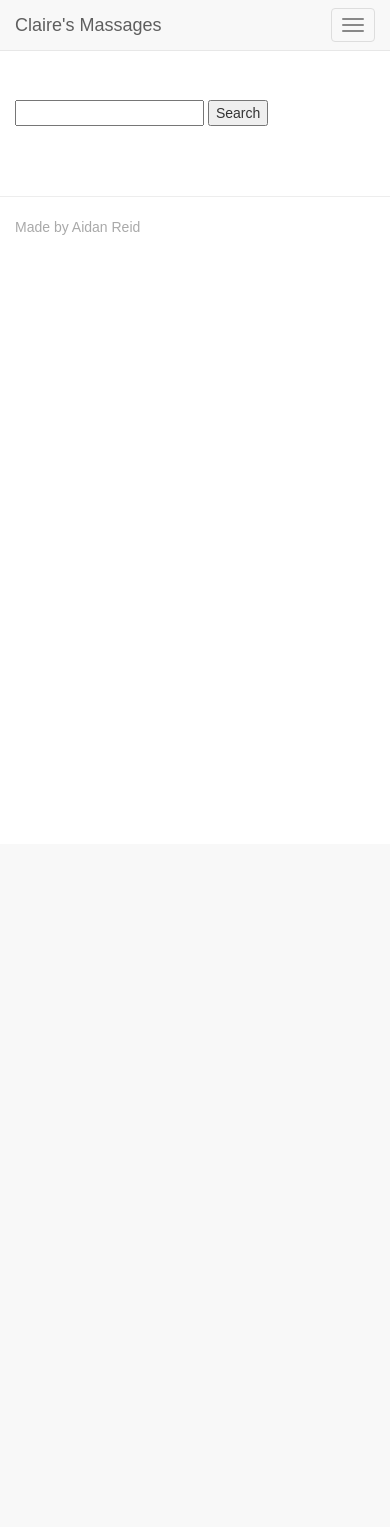
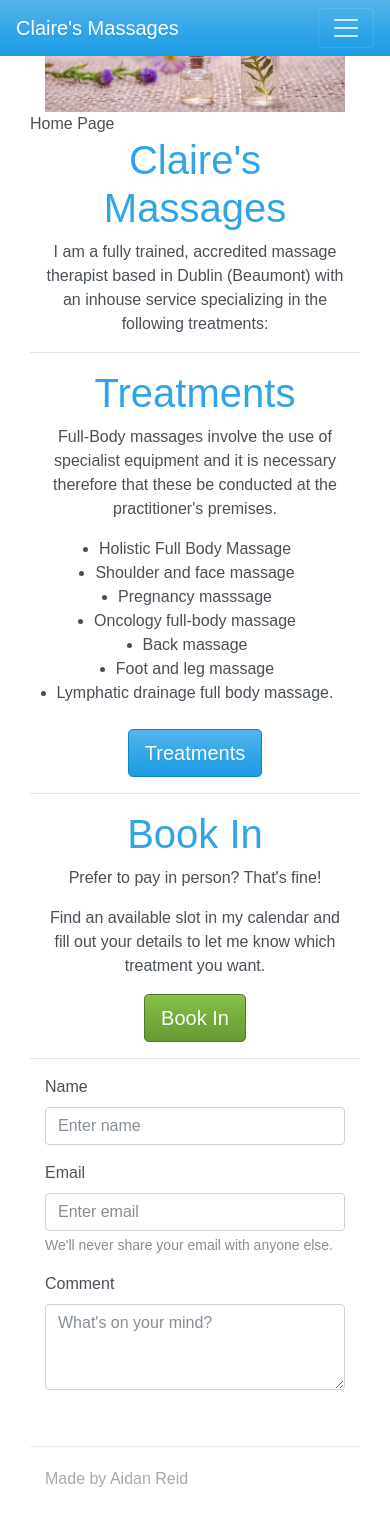
Before and after one commit to AidanJReid/claire, a Django app: page / in a window 390 px wide. Before the commit the page ends 235 px from the top, so only its background shows below. Run offline with Django 3.2, Linux system fonts and the light colour scheme; data that the repository does not hold is empty; some libraries are stand-ins or nearby versions.

Commit message:
Created and separated home page from product page, added index content w form (not working). Responsive image in header. Using latest bootstrap, jQuery et al

```diff
--- a/accounts/templates/index.html
+++ b/accounts/templates/index.html
@@ -1,4 +1,57 @@
 {% extends 'base.html' %}
+
+{% block content %}
+<div class="container">
+    <h1 class="text-center">Claire's Massages</h1>
+        <p class="text-center">I am a fully trained, accredited massage therapist based in Dublin (Beaumont) with an inhouse service specializing in the following treatments:</p>
+</div>
+<hr>
+<div class="container">
+    <h1 class="text-center">Treatments</h1>
+        <p class="text-center">Full-Body massages involve the use of specialist equipment and it is necessary therefore that these be conducted at the practitioner's premises.</p>
+        <ul class="list-group align-items-center">
+            <li>Holistic Full Body Massage</li>
+            <li>Shoulder and face massage</li>
+            <li>Pregnancy masssage</li>
+            <li>Oncology full-body massage</li>
+            <li>Back massage</li>
+            <li>Foot and leg massage</li>
+            <li>Lymphatic drainage full body massage.</li>
+        </ul>
+        <br>
+        <div class="text-center"><a href="{% url 'products' %}"" class="btn btn-primary btn-lg active" role="button" aria-pressed="true">Treatments</a>
+        </div>
+</div>
+<hr>
+<div class="container">
+    <h1 class="text-center">Book In</h1>
+        <p class="text-center">Prefer to pay in person? That's fine!</p>
+        <p class="text-center">Find an available slot in my calendar and fill out your details to let me know which treatment you want.</p>
+        <div class="d-flex justify-content-center"><a href="{% url 'products' %}"" class="btn btn-success btn-lg active" role="button" aria-pressed="true">Book In</a>
+        </div>
+</div>
+<hr>
+<div class="container">
+<form>
+  <fieldset>
+    <div class="form-group">
+      <label for="staticEmail">Name</label>
+        <input type="text" class="form-control" placeholder="Enter name">
+    </div>
+    <div class="form-group">
+      <label for="exampleInputEmail1">Email</label>
+      <input type="email" class="form-control" aria-describedby="emailHelp" placeholder="Enter email">
+      <small id="emailHelp" class="form-text text-muted">We'll never share your email with anyone else.</small>
+    </div>
+    <div class="form-group">
+        <label for="exampleInputEmail1">Comment</label>
+      <textarea class="form-control" id="exampleTextarea" rows="3" placeholder="What's on your mind?"></textarea>
+    </div>
+    </fieldset>
+</form>
+</div>
+
+{% endblock %}
 
 {% block page_title %}Home Page{% endblock %}
 
--- a/accounts/templates/profile.html
+++ b/accounts/templates/profile.html
@@ -2,8 +2,6 @@
 
 {% block page_title %}{{ user }}'s Profile{% endblock %}
 
-{% block page_heading %}{{ user }}'s Profile{% endblock %}
-
 {% block content %}
 <p>{{ profile.email }}</p>
 {% endblock %}
--- a/accounts/urls.py
+++ b/accounts/urls.py
@@ -7,5 +7,6 @@ urlpatterns = [
     url(r'^login/', login, name="login"),
     url(r'^register/', registration, name="register"),
     url(r'^profile/', user_profile, name="profile"),
-    url(r'^password-reset/', include(url_reset))
+    url(r'^password-reset/', include(url_reset)),
+    url(r'', index, name="index")
 ]
--- a/ecommerce/urls.py
+++ b/ecommerce/urls.py
@@ -16,6 +16,7 @@ Including another URLconf
 from django.conf.urls import url, include
 from django.contrib import admin
 from accounts import urls as urls_accounts
+from accounts.views import index
 from products import urls as urls_products
 from cart import urls as urls_cart
 from search import urls as urls_search
@@ -26,11 +27,12 @@ from .settings import MEDIA_ROOT
 
 urlpatterns = [
     url(r'^admin/', admin.site.urls),
-    url(r'^$', all_products, name='index'),
+    url(r'^products/', all_products, name='products'),
     url(r'^accounts/', include(urls_accounts)),
     url(r'^products/', include(urls_products)),
     url(r'^cart/', include(urls_cart)),
     url(r'^checkout/', include(urls_checkout)),
     url(r'^search/', include(urls_search)),
+    url(r'', index, name="home"),
     url(r'^media/(?P<path>.*)$', static.serve,{'document_root': MEDIA_ROOT})
 ]
--- a/products/templates/products.html
+++ b/products/templates/products.html
@@ -1,5 +1,23 @@
 {% extends 'base.html' %}
-
+{% if messages %}
+    <div class="container-fluid">
+        <div class="alert alert-success">
+            <div class="messages">
+                {% for message in messages %}
+                    {{ message }}
+                {% endfor %}
+            </div>
+        </div>
+    </div>
+    {% endif %}
+    <div class="container-fluid">
+        <div class="display">
+            <form action="{% url 'search' %}" method="get">
+                <input type="text" name="q"></input>
+                <button type="submit">Search</button>
+            </form>
+        </div>
+    </div>
 {% block content %}
 <div class="row row-flex">
     {% for product in products %}
--- a/static/css/style.css
+++ b/static/css/style.css
@@ -1,13 +1,6 @@
 body {
     font-family: Arial;
-    padding-top: 100px;
 }
-
-/* .heads {
-    min-height: 200px !important;
-    height: auto !important;
-    width: 100% !important;
-} */
 
 footer {
     margin-top: 40px;
--- a/templates/base.html
+++ b/templates/base.html
@@ -6,39 +6,45 @@
     <meta name="viewport" content="width=device-width, initial-scale=1.0">
     <meta http-equiv="X-UA-Compatible" content="ie=edge">
     <title>Claire's Massages</title>
-    <link rel="stylesheet" href="https://cdnjs.cloudflare.com/ajax/libs/bootswatch/3.3.7/cerulean/bootstrap.min.css">
+    <link rel="stylesheet" href="https://bootswatch.com/4/cerulean/bootstrap.min.css">
     <link rel="stylesheet" href="https://stackpath.bootstrapcdn.com/font-awesome/4.7.0/css/font-awesome.min.css">
     <link rel="stylesheet" href="{% static 'css/style.css' %}">
-    <script src="https://cdnjs.cloudflare.com/ajax/libs/jquery/3.2.1/jquery.min.js"></script>
-    <script src="https://cdnjs.cloudflare.com/ajax/libs/twitter-bootstrap/3.3.7/js/bootstrap.min.js"></script>
     {% block head_js %}
     {% endblock head_js %}
 </head>
 <body>
+<div class="container-fluid">
     <!-- Fixed masthead -->
-    <nav class="navbar navbar-masthead navbar-default navbar-fixed-top">
-        <div class="container">
-            <div class="navbar-header">
-                <button type="button" class="navbar-toggle collapsed" data-toggle="collapse" data-target="#navbar" aria-expanded="false" aria-controls="navbar">
-                    <span class="sr-only">Toggle navigation</span>
-                    <span class="icon-bar"></span>
-                    <span class="icon-bar"></span>
-                    <span class="icon-bar"></span>
+    <nav class="navbar navbar-expand-lg navbar-dark bg-primary fixed-top">
+            <a class="navbar-brand" href="/">Claire's Massages</a>
+                <button class="navbar-toggler" type="button" data-toggle="collapse" data-target="#navbar1" aria-controls="navbar1" aria-expanded="false" aria-label="Toggle navigation">
+                    <span class="navbar-toggler-icon"></span>
                 </button>
-                <a class="navbar-brand" href="/">Claire's Massages</a>
-            </div>
-            <div id="navbar" class="navbar-collapse collapse">
-                <ul class="nav navbar-nav navbar-right">
+            <div class="collapse navbar-collapse" id="navbar1">
+                <ul class="navbar-nav mr-auto">
                     {% if user.is_authenticated %}
-                        <li><a href="{% url 'profile' %}"><i class="fa fa-user"></i> Profile</a></li>
-                        <li><a href="{% url 'logout' %}"><i class="fa fa-sign-out"></i> Log Out</a></li>
+                        <li class="nav-item">
+                            <a class="nav-link" href="{% url 'profile' %}"><i class="fa fa-user"></i> Profile</a>
+                        </li>
+                        <li class="nav-item">
+                            <a class="nav-link" href="{% url 'logout' %}"><i class="fa fa-sign-out"></i> Log Out</a>
+                        </li>
+                        <li class="nav-item">
+                            <a class="nav-link" href="{% url 'products' %}"><i class="fa fa-sign-out"></i> Treatments</a>
+                        </li>
                     {% else %}
-                        <li><a href="{% url 'register' %}"><i class="fa fa-user-plus"></i> Register</a></li>
-                        <li><a href="{% url 'login' %}"><i class="fa fa-sign-in"></i> Log In</a></li>
+                        <li class="nav-item">
+                            <a class="nav-link" href="{% url 'register' %}"><i class="fa fa-user-plus"></i> Register</a>
+                        </li>
+                        <li class="nav-item">
+                            <a class="nav-link" href="{% url 'login' %}"><i class="fa fa-sign-in"></i> Log In</a>
+                        </li>
+                        <li class="nav-item">
+                            <a class="nav-link" href="{% url 'products' %}"><i class="fa fa-sign-out"></i> Treatments</a>
+                        </li>
                     {% endif %}
-                    <li>
-                        <a href="{% url 'view_cart' %}">
-                            <i class="fa fa-shopping-cart"></i>Cart
+                        <li class="nav-item">
+                            <a class="nav-link" href="{% url 'view_cart' %}"><i class="fa fa-shopping-cart"></i>Cart
                                 {% if product_count > 0 %}
                                 <label class="badge badge-warning">{{ product_count }}</label>
                                 {% endif %}
@@ -46,34 +52,20 @@
                         </li>
                     </ul>
             </div>
-        </div>
     </nav>
-    <!-- Fixed header image
-    <div class="container">
-        <img src= "{% static 'assets/img/head-image.jpg' %}" class="img-fluid heads">
-    </div> -->
-    {% if messages %}
-        <div class="alert alert-success">
-            <div class="messages">
-                {% for message in messages %}
-                    {{ message }}
-                {% endfor %}
-            </div>
-        </div>
-    {% endif %}
-    <div class="container">
-        <div class="display">
-            <form action="{% url 'search' %}" method="get">
-                <input type="text" name="q"></input>
-                <button type="submit">Search</button>
-            </form>
-        </div>
+    <!-- Fixed header image -->
+    <div class="container-fluid">
+    <img src= "{% static 'assets/img/head-image.jpg' %}" class="col-sm-12 headsup">
+        {% block page_title %}{{ user }}{% endblock %}
         {% block content %} {% endblock %}
-    </div>
     <footer>
         <div class="container">
             <p>Made by Aidan Reid</p>
         </div>
     </footer>
+    </div>
 </body>
+    <script src="https://cdnjs.cloudflare.com/ajax/libs/jquery/3.4.1/jquery.min.js"></script>
+    <script src="https://cdnjs.cloudflare.com/ajax/libs/popper.js/1.14.7/umd/popper.min.js"></script>
+    <script src="https://stackpath.bootstrapcdn.com/bootstrap/4.4.1/js/bootstrap.min.js"></script>
 </html>
```
Lines whose indentation alone changed are shown as unchanged.
